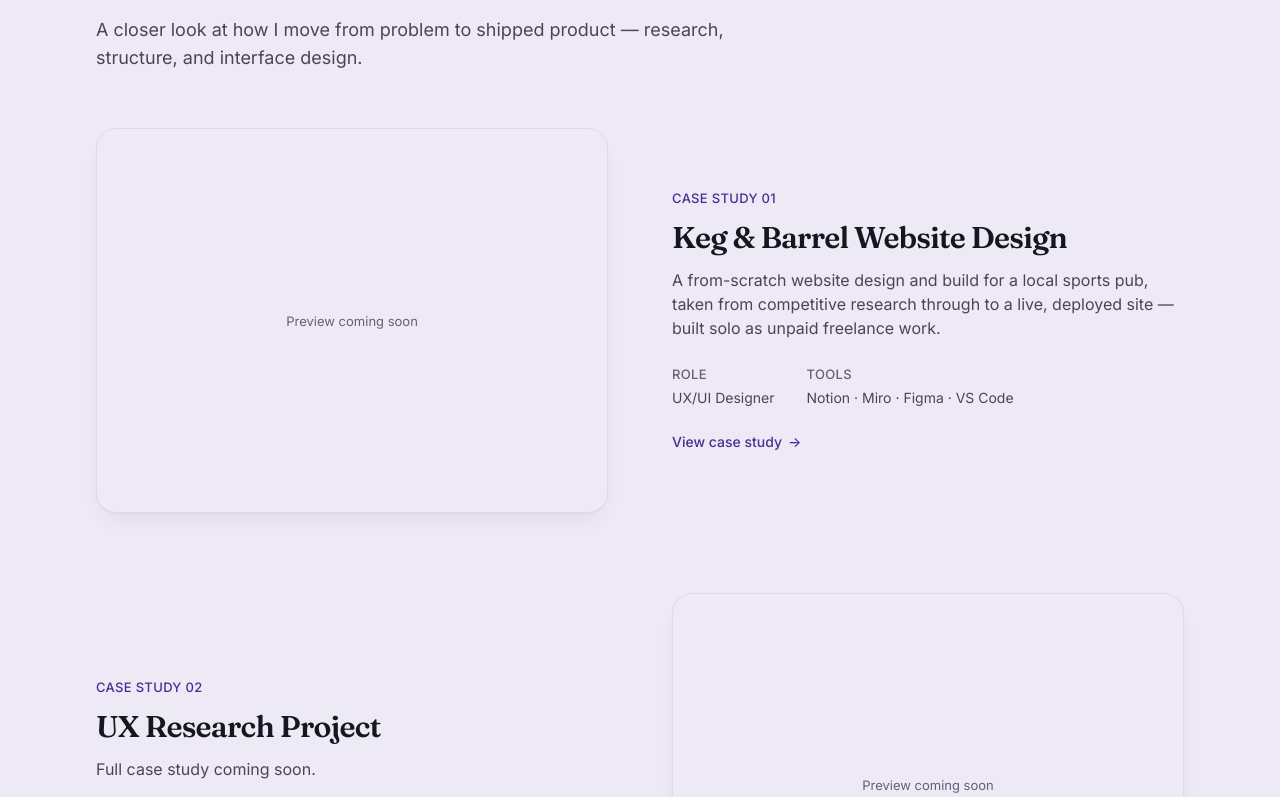
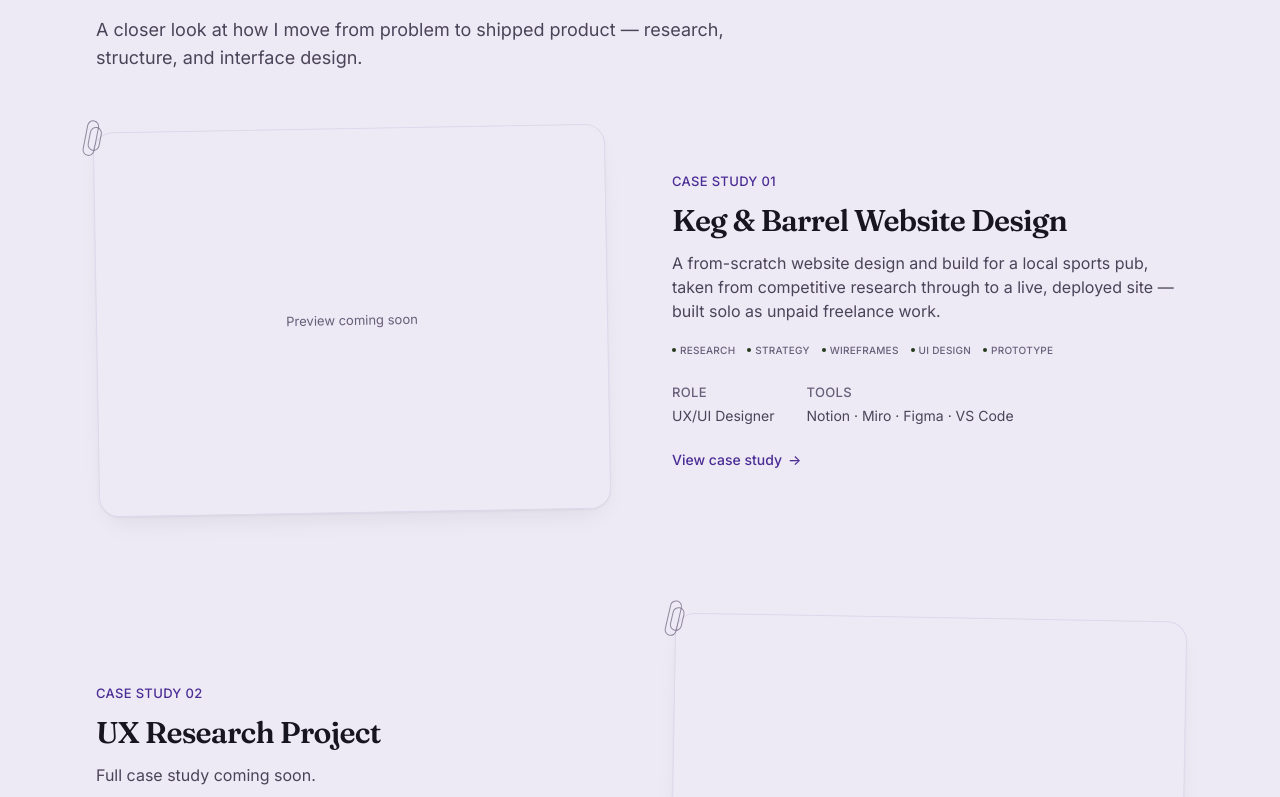
Before and after one commit to antoniaafx/antoniaafx.github.io, a React (Vite) app: page / in a window 1280 px wide. Shown: the part 1103-1900 px from the top of the page. Built offline with nearby package versions, Linux system fonts and the light colour scheme.

Commit message:
Update FeaturedProjectCard.jsx

```diff
--- a/src/components/FeaturedProjectCard.jsx
+++ b/src/components/FeaturedProjectCard.jsx
@@ -2,18 +2,43 @@ import { Link } from 'react-router-dom'
 import { motion } from 'framer-motion'
 import { fadeInUp } from '../lib/motion'
 
+// Same 5-stage methodology row as the /projects grid's ProjectCard — ties
+// the homepage rail to the same "this is a UX investigation" language
+// instead of reading as a separate, purely visual showcase.
+const PROCESS_STAGES = ['Research', 'Strategy', 'Wireframes', 'UI Design', 'Prototype']
+
 // Deliberately not the grid ProjectCard used on /projects — a large
 // alternating image/content row reads as storytelling, where a grid of
-// small cards reads as a generic portfolio template.
+// small cards reads as a generic portfolio template. The slight rotation,
+// paper clip, and gentle vertical offset (alternating with `reversed`) are
+// meant to read as "pieces placed on a workspace" — small, singular,
+// deliberate touches, not overlap or clutter. Nothing here obscures
+// content or breaks the read order; it's all still one image, then one
+// text column, same as before.
 function FeaturedProjectCard({ index = 0, id, title, description, heroImage, role, tools = [] }) {
   const reversed = index % 2 === 1
 
   return (
     <motion.article
       variants={fadeInUp}
-      className={`group relative flex flex-col gap-8 lg:items-center lg:gap-16 ${reversed ? 'lg:flex-row-reverse' : 'lg:flex-row'}`}
+      className={`group relative flex flex-col gap-8 lg:items-center lg:gap-16 ${
+        reversed ? 'lg:flex-row-reverse lg:mt-6' : 'lg:flex-row'
+      }`}
     >
-      <div className="overflow-hidden rounded-panel border border-line bg-paper-muted shadow-soft transition-shadow duration-200 group-hover:shadow-lifted lg:w-1/2">
+      {/* Rotation and the paper clip live on this outer wrapper, not the
+          overflow-hidden image box below — a paper clip pinned "on top of"
+          the photo needs to sit outside that box's clipped edges.
+          `pointer-events-none` on the whole wrapper: it's decorative, same
+          as in the original card, so every click (including in the small
+          sliver where the clip's negative offset pokes past the image box)
+          passes through to the stretched link below, not this wrapper. */}
+      <div className={`pointer-events-none relative lg:w-1/2 ${reversed ? 'rotate-1' : '-rotate-1'}`}>
+        <span aria-hidden="true" className="absolute -left-2 -top-3 z-10 h-9 w-4 rotate-[12deg]">
+          <span className="absolute inset-x-0 top-0 h-9 w-3 rounded-full border-[1.5px] border-ink-muted/70" />
+          <span className="absolute left-1 top-1.5 h-6 w-3 rounded-full border-[1.5px] border-ink-muted/70" />
+        </span>
+
+        <div className="overflow-hidden rounded-panel border border-line bg-paper-muted shadow-soft transition-shadow duration-200 group-hover:shadow-lifted">
           <div className="aspect-[4/3]">
             {heroImage ? (
               <img
@@ -28,6 +53,7 @@ function FeaturedProjectCard({ index = 0, id, title, description, heroImage, rol
             )}
           </div>
         </div>
+      </div>
 
       <div className="lg:w-1/2">
         <p className="text-caption font-medium uppercase tracking-wide text-accent-dark">
@@ -35,6 +61,18 @@ function FeaturedProjectCard({ index = 0, id, title, description, heroImage, rol
         </p>
         <h3 className="mt-3 text-2xl sm:text-3xl">{title}</h3>
         {description && <p className="mt-3 text-ink-soft">{description}</p>}
+
+        <div className="mt-5 flex flex-wrap gap-x-3 gap-y-1.5">
+          {PROCESS_STAGES.map((stage) => (
+            <span
+              key={stage}
+              className="flex items-center gap-1 text-[0.625rem] font-medium uppercase tracking-wide text-ink-muted"
+            >
+              <span aria-hidden="true" className="h-1 w-1 rounded-full bg-sage-dark" />
+              {stage}
+            </span>
+          ))}
+        </div>
 
         {(role || tools.length > 0) && (
           <dl className="mt-6 flex flex-wrap gap-x-8 gap-y-3">
@@ -55,10 +93,13 @@ function FeaturedProjectCard({ index = 0, id, title, description, heroImage, rol
 
         {/* Stretched-link pattern — see ProjectCard for the same treatment
             and reasoning: the whole row is hoverable, so it should be
-            clickable too, via one real anchor with an expanded hit area. */}
+            clickable too, via one real anchor with an expanded hit area.
+            `after:z-20` makes sure it wins over the paper clip's own z-10,
+            including in the small sliver where the clip's negative offset
+            extends past the image box's own edge. */}
         <Link
           to={`/projects/${id}`}
-          className="mt-6 inline-flex items-center gap-1.5 text-sm font-medium text-accent-dark underline-offset-4 hover:underline after:absolute after:inset-0 after:content-['']"
+          className="mt-6 inline-flex items-center gap-1.5 text-sm font-medium text-accent-dark underline-offset-4 hover:underline after:absolute after:inset-0 after:z-20 after:content-['']"
         >
           View case study
           <span aria-hidden="true">→</span>
```
Lines whose indentation alone changed are shown as unchanged.
